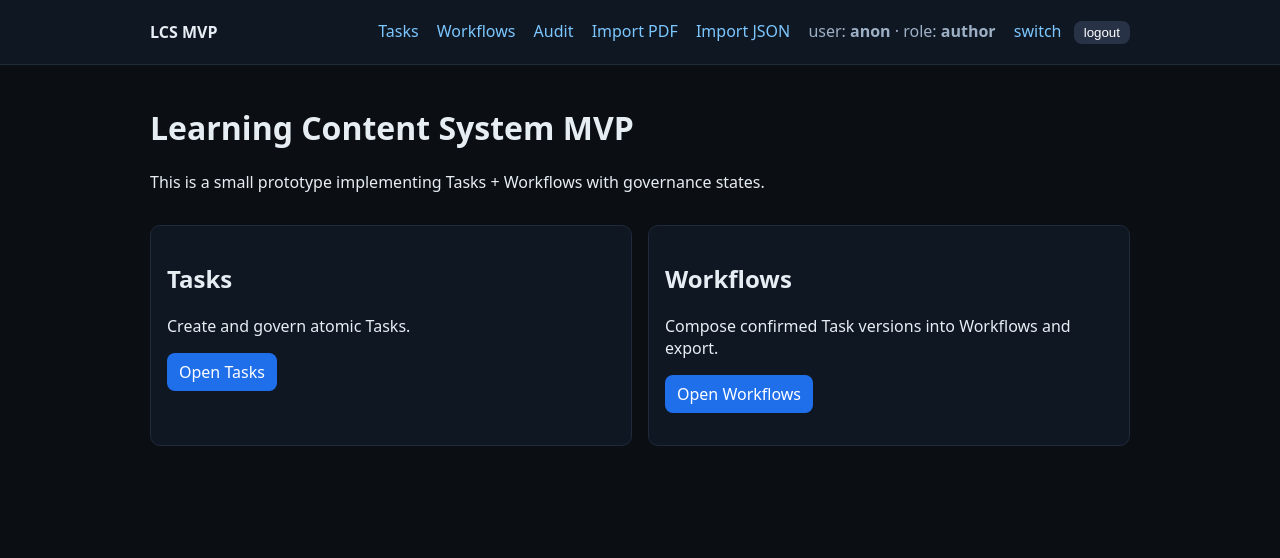
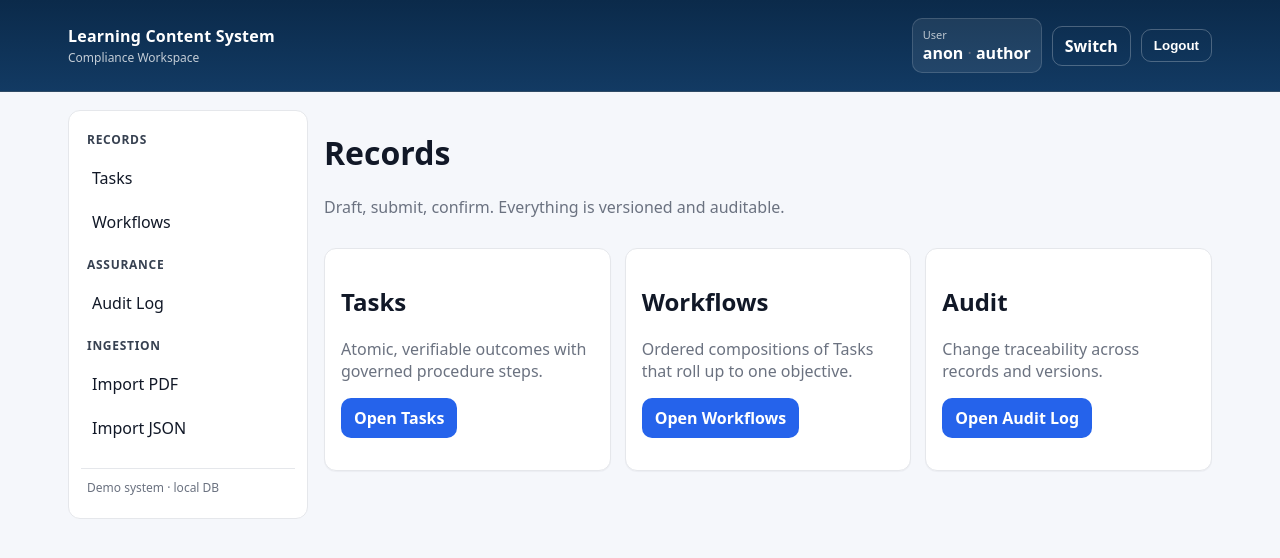
Before and after one commit to blueprinted-io/project-loom, a FastAPI app: page / in a window 1280 px wide. Shown: the top 558 px of the page. Run offline with FastAPI, Linux system fonts and the light colour scheme; some libraries are stand-ins or nearby versions.

Commit message:
UI: restyle as compliance console (light theme, sidebar layout)

```diff
--- a/lcs_mvp/app/static/style.css
+++ b/lcs_mvp/app/static/style.css
@@ -1,37 +1,92 @@
-body{font-family:system-ui,-apple-system,Segoe UI,Roboto,Arial,sans-serif;margin:0;background:#0b0f14;color:#e6edf3}
-a{color:#7cc7ff;text-decoration:none}
+/* Compliance-ish light theme */
+:root{
+  --bg:#f5f7fb;
+  --panel:#ffffff;
+  --ink:#111827;
+  --muted:#6b7280;
+  --border:#e5e7eb;
+  --brand:#0b2a4a;
+  --brand-2:#123a63;
+  --accent:#2563eb;
+  --accent-2:#1d4ed8;
+  --warn:#b45309;
+  --ok:#15803d;
+  --danger:#b91c1c;
+}
+
+*{box-sizing:border-box}
+body{font-family:ui-sans-serif,system-ui,-apple-system,Segoe UI,Roboto,Arial,sans-serif;margin:0;background:var(--bg);color:var(--ink)}
+a{color:var(--accent);text-decoration:none}
 a:hover{text-decoration:underline}
-.wrap{max-width:980px;margin:0 auto;padding:20px}
-.topbar{background:#0f1723;border-bottom:1px solid #1f2a3a}
-.topbar .wrap{display:flex;align-items:center;justify-content:space-between}
-.brand a{font-weight:700;color:#e6edf3}
-nav a{margin-left:14px}
+
+.wrap{max-width:1180px;margin:0 auto;padding:18px}
+
+.topbar{background:linear-gradient(180deg,var(--brand),var(--brand-2));border-bottom:1px solid rgba(255,255,255,.15)}
+.topbar .wrap{display:flex;align-items:center;justify-content:space-between;gap:18px}
+.brand{display:flex;flex-direction:column;gap:2px}
+.brand a{font-weight:800;letter-spacing:.2px;color:#fff}
+.brand-sub{font-size:12px;color:rgba(255,255,255,.75)}
+.topbar-right{display:flex;align-items:center;gap:10px}
+
+.userchip{background:rgba(255,255,255,.08);border:1px solid rgba(255,255,255,.15);border-radius:10px;padding:8px 10px;color:#fff}
+.userchip-label{font-size:11px;color:rgba(255,255,255,.7)}
+.role{font-weight:700}
+
+.layout{display:flex;gap:16px;align-items:flex-start}
+.sidebar{width:240px;flex:0 0 240px;background:var(--panel);border:1px solid var(--border);border-radius:12px;padding:12px;position:sticky;top:16px}
+.sidebar-section{margin-bottom:12px}
+.sidebar-title{font-size:12px;font-weight:800;color:#374151;text-transform:uppercase;letter-spacing:.06em;margin:8px 6px}
+.navlink{display:block;padding:10px 10px;border-radius:10px;color:#111827;border:1px solid transparent}
+.navlink:hover{background:#f3f4f6;text-decoration:none;border-color:#eef2f7}
+.sidebar-foot{margin-top:18px;padding:10px 6px;border-top:1px solid var(--border);font-size:12px}
+
+.content{flex:1 1 auto;min-width:0}
+
 .row{display:flex;justify-content:space-between;align-items:center;gap:12px}
 .row-right{display:flex;align-items:center;gap:10px}
-.grid{display:grid;grid-template-columns:repeat(auto-fit,minmax(240px,1fr));gap:16px;margin-top:16px}
-.card{background:#0f1723;border:1px solid #1f2a3a;border-radius:10px;padding:16px;margin-top:16px}
-.table{width:100%;border-collapse:collapse;margin-top:16px}
-.table th,.table td{border-bottom:1px solid #1f2a3a;padding:10px;text-align:left;vertical-align:top}
-.btn{display:inline-block;background:#1f6feb;color:white;border:none;border-radius:8px;padding:8px 12px;cursor:pointer}
-.btn.secondary{background:#273246}
-.btn:hover{filter:brightness(1.05)}
-label{display:block;margin-top:12px;margin-bottom:6px;font-weight:600}
-input,textarea,select{width:100%;box-sizing:border-box;background:#0b0f14;color:#e6edf3;border:1px solid #1f2a3a;border-radius:8px;padding:10px}
-.check{display:flex;align-items:center;gap:10px;font-weight:600}
+.grid{display:grid;grid-template-columns:repeat(auto-fit,minmax(260px,1fr));gap:14px;margin-top:14px}
+
+.card{background:var(--panel);border:1px solid var(--border);border-radius:12px;padding:16px;margin-top:14px;box-shadow:0 1px 1px rgba(17,24,39,.04)}
+
+.table{width:100%;border-collapse:separate;border-spacing:0;margin-top:12px;background:var(--panel);border:1px solid var(--border);border-radius:12px;overflow:hidden}
+.table th,.table td{border-bottom:1px solid var(--border);padding:10px 12px;text-align:left;vertical-align:top}
+.table th{background:#f8fafc;font-size:12px;text-transform:uppercase;letter-spacing:.06em;color:#374151}
+.table tr:last-child td{border-bottom:none}
+
+.btn{display:inline-block;background:var(--accent);color:white;border:1px solid transparent;border-radius:10px;padding:8px 12px;cursor:pointer;font-weight:700}
+.btn.secondary{background:transparent;color:#fff;border-color:rgba(255,255,255,.25)}
+.btn:hover{filter:brightness(0.98)}
+
+/* buttons inside content panels */
+.content .btn.secondary{background:#fff;color:#111827;border:1px solid var(--border)}
+
+label{display:block;margin-top:12px;margin-bottom:6px;font-weight:800;color:#111827}
+input,textarea,select{width:100%;background:#fff;color:#111827;border:1px solid var(--border);border-radius:10px;padding:10px}
+.check{display:flex;align-items:center;gap:10px;font-weight:800}
 .check input{width:auto}
-.muted{color:#9db0c5}
-.badge{display:inline-block;padding:2px 8px;border-radius:999px;font-size:12px;border:1px solid #1f2a3a}
-.badge-draft{background:#273246}
-.badge-submitted{background:#3a2a1f}
-.badge-confirmed{background:#1f3a2a}
-.badge-deprecated{background:#2b2b2b}
-.badge-warn{background:#3a2a1f}
-.callout{border-radius:10px;padding:12px;margin-top:14px}
-.callout.warn{background:#2a1f14;border:1px solid #6b4d2a}
-.callout.danger{background:#2a1414;border:1px solid #6b2a2a}
+.muted{color:var(--muted)}
+
+.badge{display:inline-block;padding:3px 10px;border-radius:999px;font-size:12px;border:1px solid var(--border);background:#f9fafb;color:#111827}
+.badge-draft{background:#eef2ff;border-color:#e0e7ff;color:#3730a3}
+.badge-submitted{background:#fff7ed;border-color:#fed7aa;color:#9a3412}
+.badge-confirmed{background:#ecfdf5;border-color:#bbf7d0;color:#166534}
+.badge-deprecated{background:#f3f4f6;border-color:#e5e7eb;color:#6b7280}
+.badge-warn{background:#fff7ed;border-color:#fed7aa;color:#9a3412}
+
+.callout{border-radius:12px;padding:12px;margin-top:12px;border:1px solid var(--border);background:#fff}
+.callout.warn{border-color:#fed7aa;background:#fff7ed}
+.callout.danger{border-color:#fecaca;background:#fef2f2}
+
 .filters{margin-top:10px;display:flex;align-items:center;gap:8px;flex-wrap:wrap}
 .filters .search{margin-left:auto;display:flex;gap:8px;align-items:center}
 .filters .search input[type=text]{min-width:240px}
-.pill{padding:4px 10px;border:1px solid #1f2a3a;border-radius:999px}
-.pill.active{background:#1f2a3a}
-code{background:#111a27;padding:2px 6px;border-radius:6px}
+
+.pill{padding:4px 10px;border:1px solid var(--border);border-radius:999px;background:#fff;color:#111827}
+.pill.active{background:#f3f4f6}
+
+code{background:#f3f4f6;padding:2px 6px;border-radius:8px;border:1px solid #e5e7eb}
+
+@media (max-width: 980px){
+  .layout{flex-direction:column}
+  .sidebar{width:100%;position:relative;top:auto}
+}
--- a/lcs_mvp/app/templates/base.html
+++ b/lcs_mvp/app/templates/base.html
@@ -9,28 +9,54 @@
 <body>
   <header class="topbar">
     <div class="wrap">
-      <div class="brand"><a href="/">LCS MVP</a></div>
-      <nav>
-        <a href="/tasks">Tasks</a>
-        <a href="/workflows">Workflows</a>
-        <a href="/audit">Audit</a>
-        {% if can(request.state.role, 'import:pdf') %}
-          <a href="/import/pdf">Import PDF</a>
-        {% endif %}
-        {% if can(request.state.role, 'import:json') %}
-          <a href="/import/json">Import JSON</a>
-        {% endif %}
-        <span class="muted" style="margin-left:14px">user: <b>{{ request.state.user }}</b> · role: <b>{{ request.state.role }}</b></span>
-        <a href="/login" style="margin-left:14px">switch</a>
+      <div class="brand">
+        <a href="/">Learning Content System</a>
+        <span class="brand-sub">Compliance Workspace</span>
+      </div>
+      <div class="topbar-right">
+        <div class="userchip">
+          <div class="userchip-label">User</div>
+          <div><b>{{ request.state.user }}</b> <span class="muted">·</span> <span class="role">{{ request.state.role }}</span></div>
+        </div>
+        <a class="btn secondary" href="/login">Switch</a>
         <form method="post" action="/logout" style="display:inline">
-          <button class="btn secondary" type="submit" style="margin-left:8px;padding:4px 10px">logout</button>
+          <button class="btn secondary" type="submit">Logout</button>
         </form>
-      </nav>
+      </div>
     </div>
   </header>
 
-  <main class="wrap">
-    {% block content %}{% endblock %}
-  </main>
+  <div class="layout wrap">
+    <aside class="sidebar">
+      <div class="sidebar-section">
+        <div class="sidebar-title">Records</div>
+        <a class="navlink" href="/tasks">Tasks</a>
+        <a class="navlink" href="/workflows">Workflows</a>
+      </div>
+
+      <div class="sidebar-section">
+        <div class="sidebar-title">Assurance</div>
+        <a class="navlink" href="/audit">Audit Log</a>
+      </div>
+
+      <div class="sidebar-section">
+        <div class="sidebar-title">Ingestion</div>
+        {% if can(request.state.role, 'import:pdf') %}
+          <a class="navlink" href="/import/pdf">Import PDF</a>
+        {% endif %}
+        {% if can(request.state.role, 'import:json') %}
+          <a class="navlink" href="/import/json">Import JSON</a>
+        {% endif %}
+      </div>
+
+      <div class="sidebar-foot muted">
+        Demo system · local DB
+      </div>
+    </aside>
+
+    <main class="content">
+      {% block content %}{% endblock %}
+    </main>
+  </div>
 </body>
 </html>
--- a/lcs_mvp/app/templates/home.html
+++ b/lcs_mvp/app/templates/home.html
@@ -1,18 +1,23 @@
 {% extends "base.html" %}
 {% block content %}
-<h1>Learning Content System MVP</h1>
-<p>This is a small prototype implementing Tasks + Workflows with governance states.</p>
+<h1>Records</h1>
+<p class="muted">Draft, submit, confirm. Everything is versioned and auditable.</p>
 
 <div class="grid">
   <div class="card">
     <h2>Tasks</h2>
-    <p>Create and govern atomic Tasks.</p>
+    <p class="muted">Atomic, verifiable outcomes with governed procedure steps.</p>
     <p><a class="btn" href="/tasks">Open Tasks</a></p>
   </div>
   <div class="card">
     <h2>Workflows</h2>
-    <p>Compose confirmed Task versions into Workflows and export.</p>
+    <p class="muted">Ordered compositions of Tasks that roll up to one objective.</p>
     <p><a class="btn" href="/workflows">Open Workflows</a></p>
+  </div>
+  <div class="card">
+    <h2>Audit</h2>
+    <p class="muted">Change traceability across records and versions.</p>
+    <p><a class="btn" href="/audit">Open Audit Log</a></p>
   </div>
 </div>
 {% endblock %}
```
